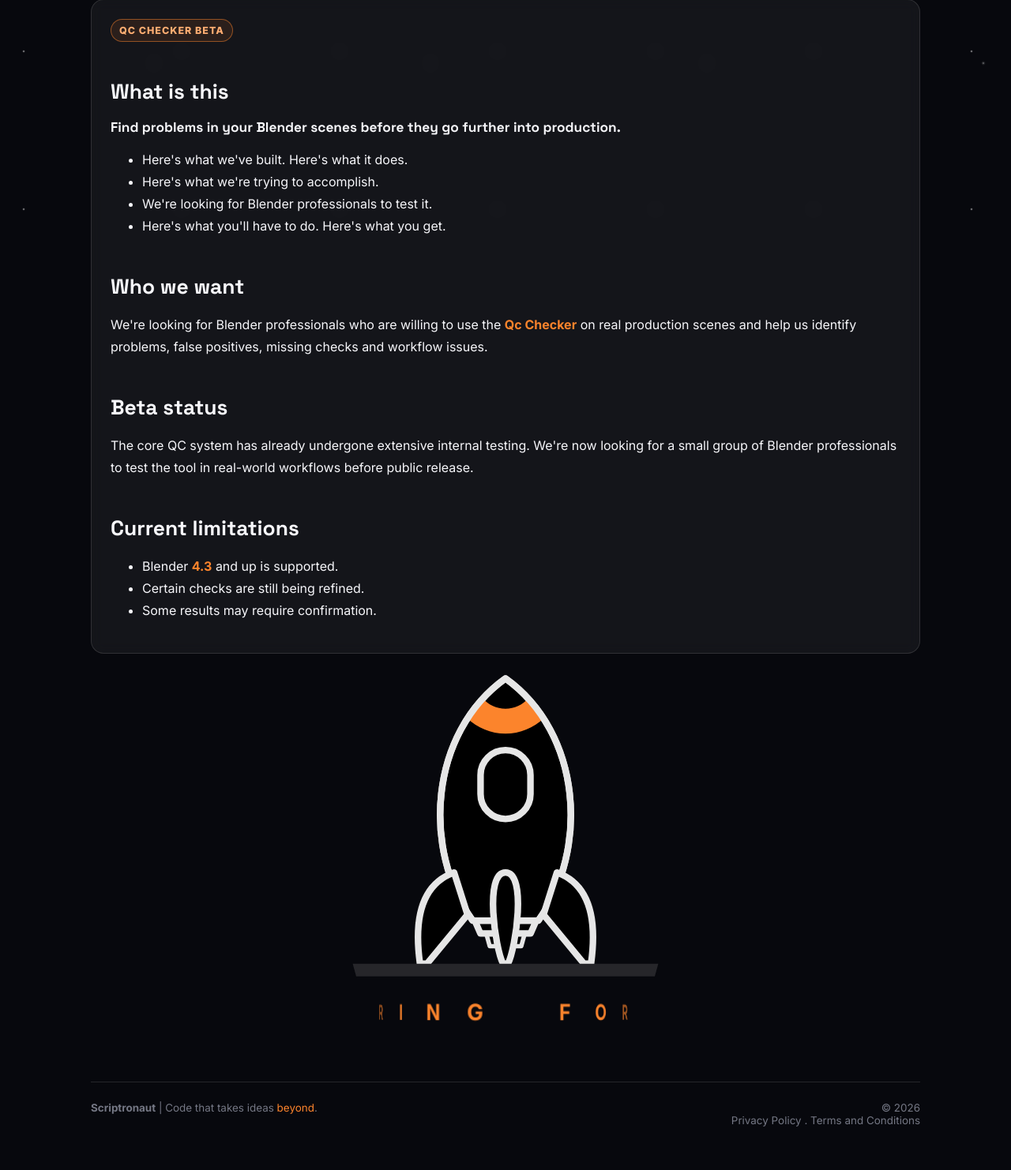
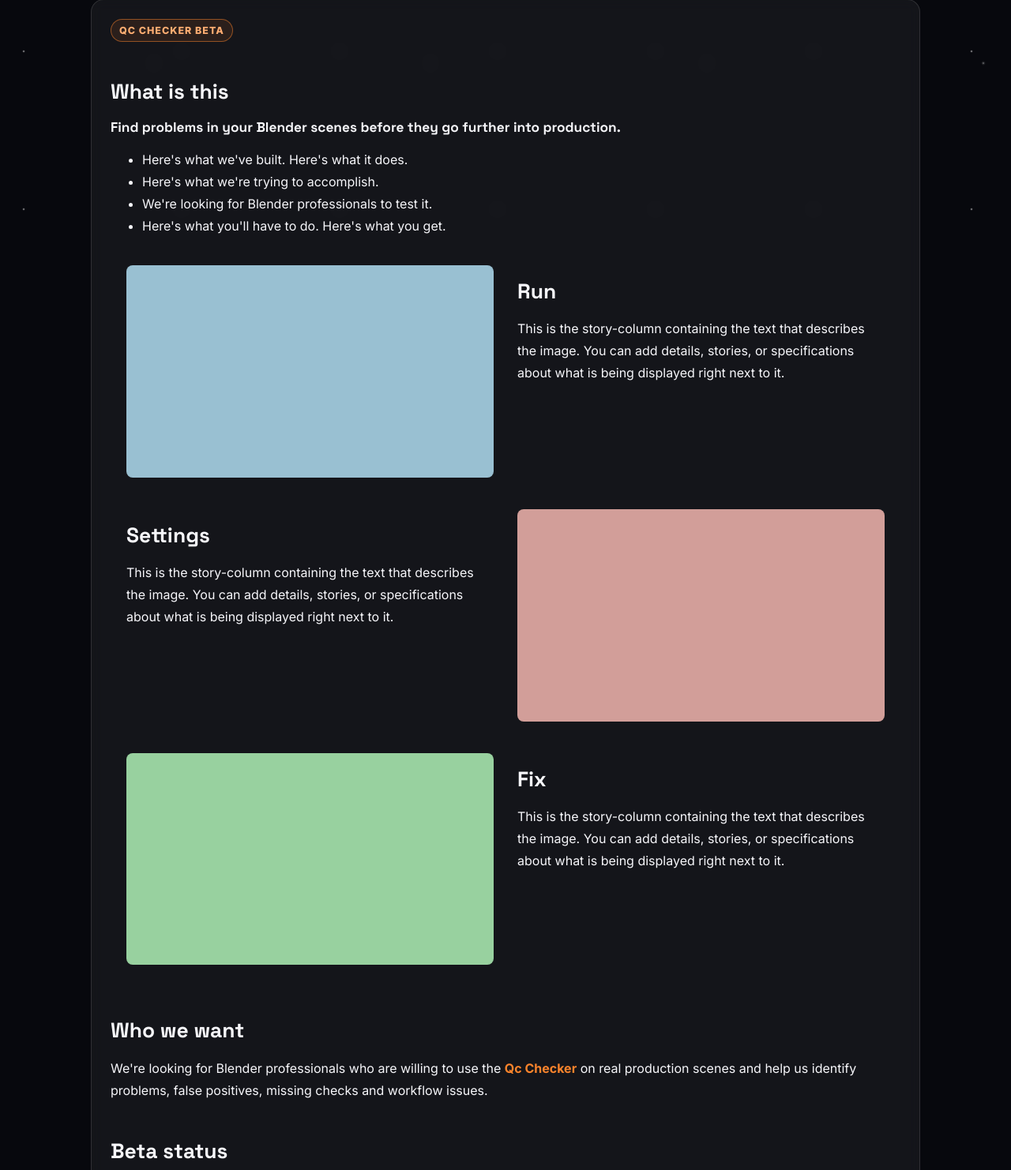
Before and after one commit to scotthomson-naut/qc, a Python web app: template documentation/template/betas.html in a window 1280 px wide. Shown: the part 475-1957 px from the top of the page at 79% size. Before the commit the page ends 1902 px from the top, so only its background shows below. Run offline with Jinja, Linux system fonts and the light colour scheme; the template is opened without the code that fills it, so the values that code supplies are empty.

Commit message:
Added image and a story feature section in beta

```diff
--- a/documentation/template/betas.html
+++ b/documentation/template/betas.html
@@ -68,6 +68,51 @@
                             <li>Here's what you'll have to do. Here's what you get.</li>
                         </ul>
                     </p>
+
+                    <!-- Features stories -->
+
+                    <div class="story-container">
+                        <div class="story-column story-image-col">
+                            <img src="images/gif/qc_checker_core_run.png" alt="A descriptive fallback text for the image">
+                        </div>
+                        <div class="story-column">
+                            <h2>Run</h2>
+                            <p>
+                                This is the story-column containing the text that describes the image.
+                                You can add details, stories, or specifications about what is being
+                                displayed right next to it.
+                            </p>
+                        </div>
+                    </div>
+
+                    <div class="story-container">
+                        <div class="story-column">
+                            <h2>Settings</h2>
+                            <p>
+                                This is the story-column containing the text that describes the image.
+                                You can add details, stories, or specifications about what is being
+                                displayed right next to it.
+                            </p>
+                        </div>
+                        <div class="story-column story-image-col">
+                            <img src="images/gif/qc_checker_core_settings.png" alt="A descriptive fallback text for the image">
+                        </div>
+                    </div>
+
+                    <div class="story-container">
+                        <div class="story-column story-image-col">
+                            <img src="images/gif/qc_checker_core_fix.png" alt="A descriptive fallback text for the image">
+                        </div>
+                        <div class="story-column">
+                            <h2>Fix</h2>
+                            <p>
+                                This is the story-column containing the text that describes the image.
+                                You can add details, stories, or specifications about what is being
+                                displayed right next to it.
+                            </p>
+                        </div>
+                    </div>
+
 
                     <h2>Who we want</h2>
                     <p>
--- a/documentation/template/css/docs.css
+++ b/documentation/template/css/docs.css
@@ -423,34 +423,39 @@ img { max-width: 100%; margin-right: 4px;}
 }
 
 
-/* tool story */
+/* Tool story */
 
-.tool-story {
+/* Parent story-container holding both story-columns */
+.story-container {
   display: flex;
-  gap: 12px;
-  width: 100%;
+  gap: 30px;
+  align-items: flex-start;
+  max-width: 1000px;
+  margin: 0 auto;
+  padding: 20px;
 }
 
-.tool-story img {
-  flex: 33.33%;
-  width: 100%;
-  object-fit: cover;
-  height: 100%;
-  width:312px;
-  border-radius:16px;
-  border: 2px solid var(--hilite-core);
+.story-column {
+  flex: 1;
 }
 
-/* --- Mobile Styles --- */
+.story-column h2{
+    margin: 16px 0 16px;
+}
 
-@media (max-width: 768px) {
-  .tool-story {
-    flex-direction: column;
-    align-items: center;
-  }
+/* Makes sure the image resizes beautifully and doesn't spill out */
+.story-image-col img {
+  width: 100%;
+  height: auto;
+  display: block;
+  border-radius: 8px;
+}
 
-  .tool-story img {
-    flex: 100%;
+/* Responsive adjustment for tablets and mobile devices */
+@media screen and (max-width: 768px) {
+  .story-container {
+    flex-direction: story-column;
+    gap: 20px;
   }
 }
 
```
Also changed, not shown: documentation/template/images/gif/qc_checker_core_fix.png (added), documentation/template/images/gif/qc_checker_core_run.png (added), documentation/template/images/gif/qc_checker_core_settings.png (added), documentation/template/svg/i_tool_qc_checker.svg (added).
